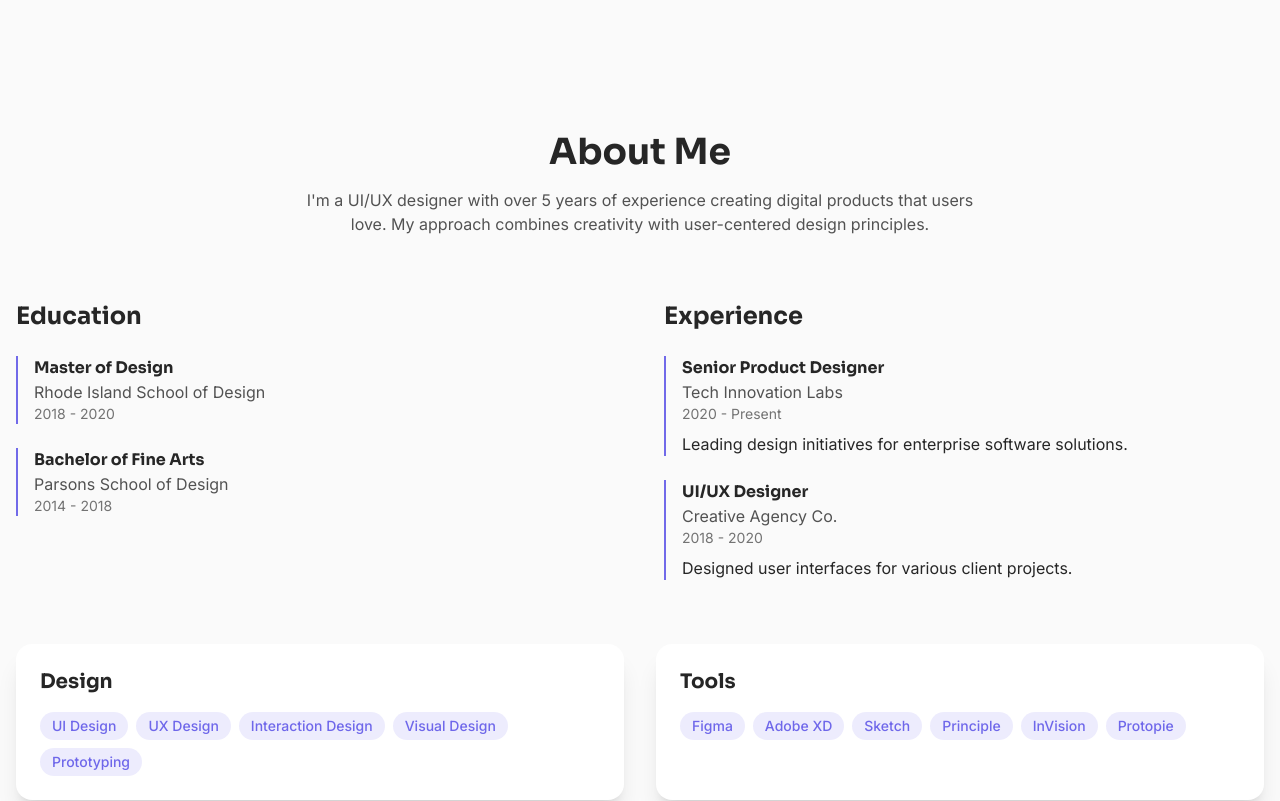
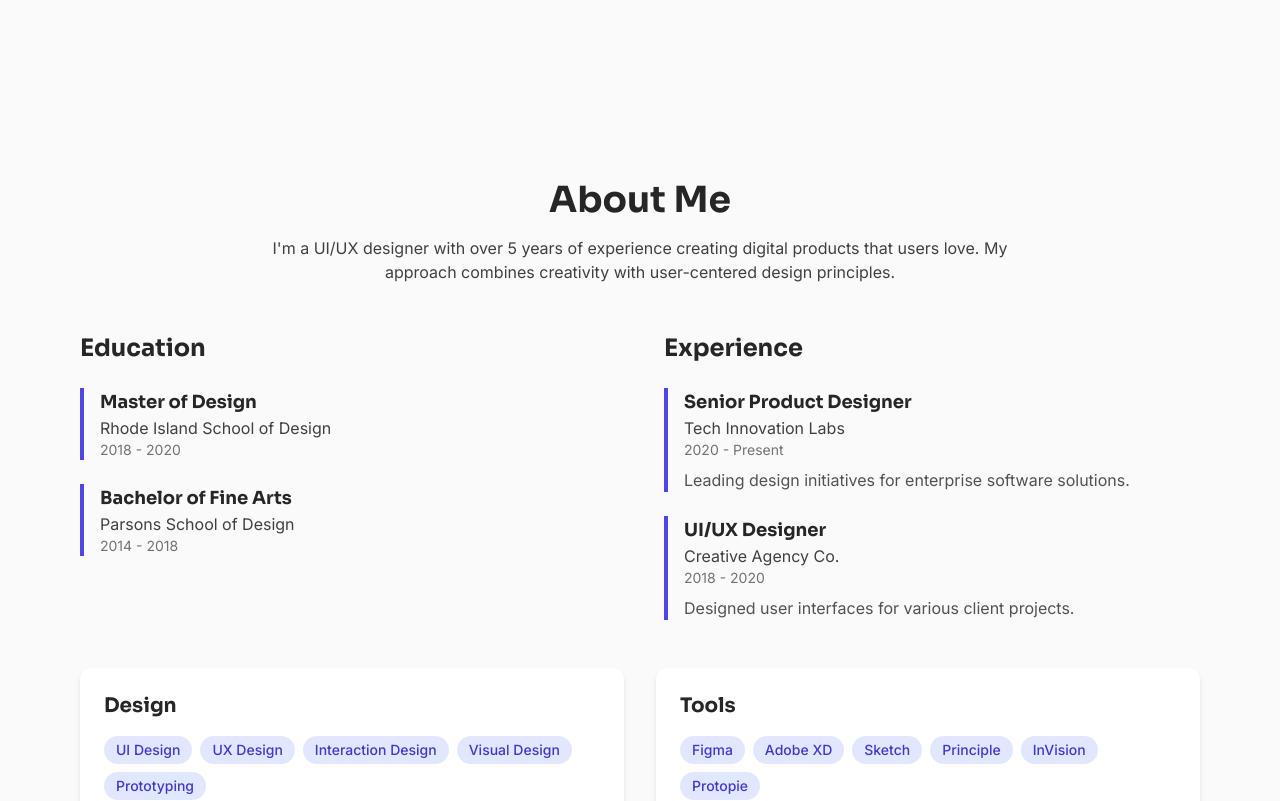
Before and after one commit to udaraKavishka/modern-designer-portfolio, a React (Vite) app in the folder modern-designer-portfolio/: page / in a window 1280 px wide. Shown: the part 860-1661 px from the top of the page. Built offline with nearby package versions, Linux system fonts and the light colour scheme; the HTML template or start-up script is replaced by a standard one.

Commit message:
feat: enhance About component with improved styling and layout adjustments

```diff
--- a/modern-designer-portfolio/src/components/About.jsx
+++ b/modern-designer-portfolio/src/components/About.jsx
@@ -1,7 +1,6 @@
 import React from 'react';
 import { motion } from 'framer-motion';
 import { useInView } from 'react-intersection-observer';
-import { HiCode, HiColorSwatch, HiCube, HiLightBulb } from 'react-icons/hi';
 
 const About = () => {
   const [ref, inView] = useInView({
@@ -49,20 +48,20 @@ const About = () => {
   ];
 
   return (
-    <div className="container" ref={ref}>
+    <div className="container mx-auto px-6 sm:px-12 lg:px-20 py-12" ref={ref}>
       <motion.div
         initial={{ opacity: 0, y: 20 }}
         animate={inView ? { opacity: 1, y: 0 } : { opacity: 0, y: 20 }}
         transition={{ duration: 0.5 }}
-        className="text-center mb-16"
+        className="text-center mb-12"
       >
         <h2 className="text-3xl md:text-4xl font-bold mb-4">About Me</h2>
-        <p className="text-neutral-600 max-w-2xl mx-auto">
+        <p className="text-neutral-700 max-w-3xl mx-auto">
           I'm a UI/UX designer with over 5 years of experience creating digital products that users love. My approach combines creativity with user-centered design principles.
         </p>
       </motion.div>
 
-      <div className="grid grid-cols-1 md:grid-cols-2 gap-12 mb-16">
+      <div className="grid grid-cols-1 md:grid-cols-2 gap-12 mb-12">
         <motion.div
           initial={{ opacity: 0, x: -20 }}
           animate={inView ? { opacity: 1, x: 0 } : { opacity: 0, x: -20 }}
@@ -71,9 +70,9 @@ const About = () => {
           <h3 className="text-2xl font-bold mb-6">Education</h3>
           <div className="space-y-6">
             {education.map((edu, index) => (
-              <div key={index} className="border-l-2 border-primary-600 pl-4">
-                <h4 className="font-bold">{edu.degree}</h4>
-                <p className="text-neutral-600">{edu.school}</p>
+              <div key={index} className="border-l-4 border-indigo-600 pl-4">
+                <h4 className="font-bold text-lg">{edu.degree}</h4>
+                <p className="text-neutral-700">{edu.school}</p>
                 <p className="text-sm text-neutral-500">{edu.year}</p>
               </div>
             ))}
@@ -88,11 +87,11 @@ const About = () => {
           <h3 className="text-2xl font-bold mb-6">Experience</h3>
           <div className="space-y-6">
             {experience.map((exp, index) => (
-              <div key={index} className="border-l-2 border-primary-600 pl-4">
-                <h4 className="font-bold">{exp.role}</h4>
-                <p className="text-neutral-600">{exp.company}</p>
+              <div key={index} className="border-l-4 border-indigo-600 pl-4">
+                <h4 className="font-bold text-lg">{exp.role}</h4>
+                <p className="text-neutral-700">{exp.company}</p>
                 <p className="text-sm text-neutral-500">{exp.period}</p>
-                <p className="mt-2">{exp.description}</p>
+                <p className="mt-2 text-neutral-600">{exp.description}</p>
               </div>
             ))}
           </div>
@@ -106,14 +105,14 @@ const About = () => {
             initial={{ opacity: 0, y: 20 }}
             animate={inView ? { opacity: 1, y: 0 } : { opacity: 0, y: 20 }}
             transition={{ duration: 0.5, delay: index * 0.1 }}
-            className="bg-white p-6 rounded-2xl shadow-xl"
+            className="bg-white p-6 rounded-xl shadow-md"
           >
             <h3 className="text-xl font-bold mb-4">{skillGroup.category}</h3>
             <div className="flex flex-wrap gap-2">
               {skillGroup.items.map((skill, i) => (
                 <span
                   key={i}
-                  className="px-3 py-1 bg-primary-100 text-primary-600 rounded-full text-sm font-medium"
+                  className="px-3 py-1 bg-indigo-100 text-indigo-700 rounded-full text-sm font-medium"
                 >
                   {skill}
                 </span>
```
